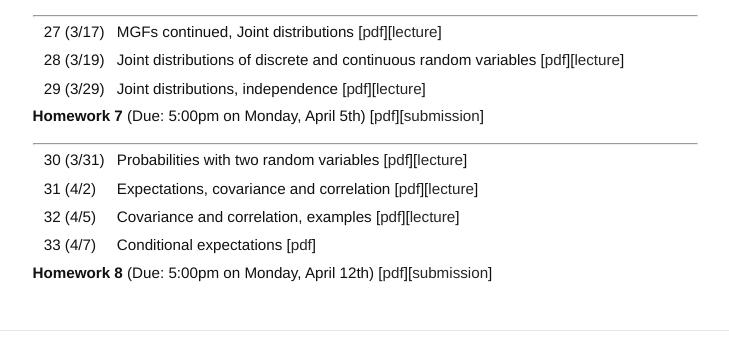
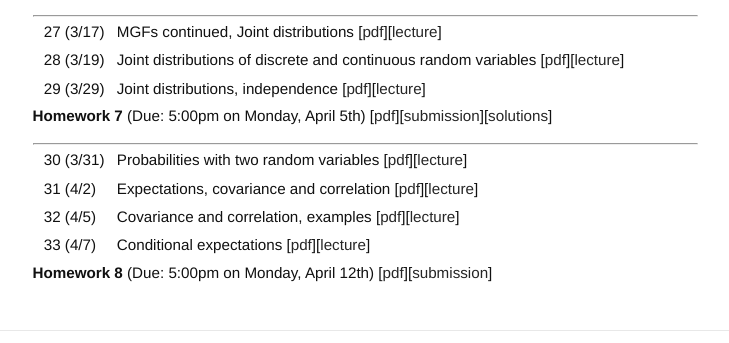
Before and after one commit to ajmolstad/ajmolstad.github.io, a Jekyll site: the page built from S21_STA4321.md, in a window 1280 px wide. Shown: the part 1405-1748 px from the top of the page, without its empty margins (275-1004 px from the left). Built offline with Jekyll 4.4.1, drawn with Linux system fonts in a browser that asks for light colours; some of the changed lines change nothing that is shown.

Commit message:
Update S21_STA4321.md

```diff
--- a/S21_STA4321.md
+++ b/S21_STA4321.md
@@ -86,7 +86,7 @@ Note that you must be logged into your UFL eLearning account to access course ma
 || 28 (3/19)  || Joint distributions of discrete and continuous random variables [[pdf](https://ufl.instructure.com/files/58065355/download?download_frd=1)][[lecture](https://ufl.instructure.com/courses/426946/files?preview=58107991)] ||
 || 29 (3/29)  || Joint distributions, independence [[pdf](https://ufl.instructure.com/files/58320162/download?download_frd=1)][[lecture](https://ufl.instructure.com/courses/426946/files?preview=58348575)] ||
 
-**Homework 7** (Due: 5:00pm on Monday, April 5th) [[pdf](https://ufl.instructure.com/files/58348831/download?download_frd=1)][[submission](https://ufl.instructure.com/courses/426946/assignments/4649193)]
+**Homework 7** (Due: 5:00pm on Monday, April 5th) [[pdf](https://ufl.instructure.com/files/58348831/download?download_frd=1)][[submission](https://ufl.instructure.com/courses/426946/assignments/4649193)][[solutions](https://ufl.instructure.com/files/58633683/download?download_frd=1)]
 
 
 ----------------
@@ -94,7 +94,7 @@ Note that you must be logged into your UFL eLearning account to access course ma
 || 30 (3/31)  || Probabilities with two random variables [[pdf](https://ufl.instructure.com/files/58378296/download?download_frd=1)][[lecture](https://ufl.instructure.com/courses/426946/files?preview=58414665)]||
 || 31 (4/2) || Expectations, covariance and correlation [[pdf](https://ufl.instructure.com/files/58441461/download?download_frd=1)][[lecture](https://ufl.instructure.com/courses/426946/files?preview=58485903)] ||
 || 32 (4/5) || Covariance and correlation, examples [[pdf](https://ufl.instructure.com/files/58511824/download?download_frd=1)][[lecture](https://ufl.instructure.com/files/58531725/download?download_frd=1)] ||
-|| 33 (4/7) || Conditional expectations [[pdf](https://ufl.instructure.com/files/58588234/download?download_frd=1)] ||
+|| 33 (4/7) || Conditional expectations [[pdf](https://ufl.instructure.com/files/58588234/download?download_frd=1)][[lecture](https://ufl.instructure.com/files/58631916/download?download_frd=1)] ||
 
 
 **Homework 8** (Due: 5:00pm on Monday, April 12th) [[pdf](https://ufl.instructure.com/files/58576842/download?download_frd=1)][[submission](https://ufl.instructure.com/courses/426946/assignments/4655881)]
```
